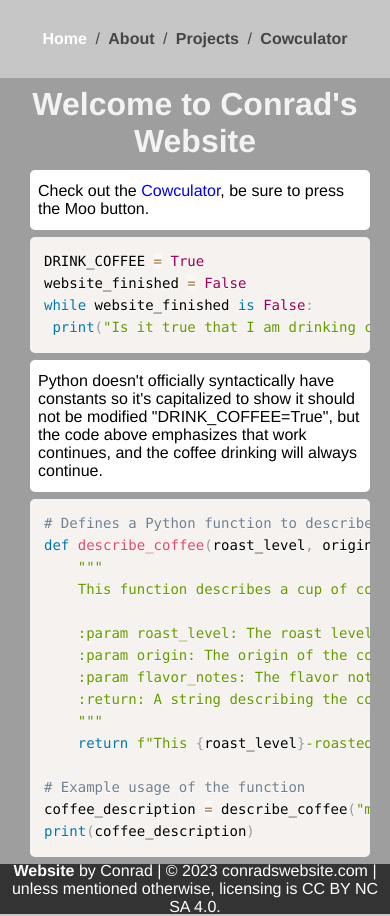
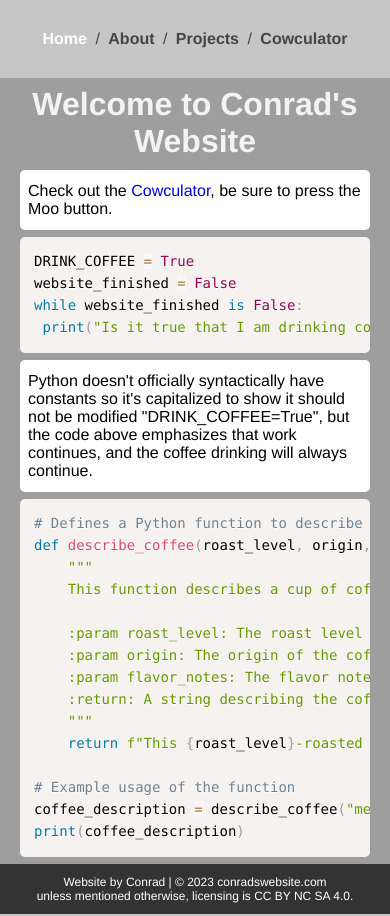
Before and after one commit to conrizzo/conradswebsite, a Vue app: page / in a window 390 px wide. Built offline with nearby package versions, Linux system fonts and the light colour scheme.

Commit message:
fix some mobile resolutions, adjust footer text

```diff
--- a/src/components/FirstFooter.vue
+++ b/src/components/FirstFooter.vue
@@ -1,11 +1,15 @@
 <template>
-
   <footer class="footer">
     <div class="">
       <p>
-        <strong>Website</strong> by
-        <router-link class="footer-links" to="/">Conrad</router-link> | © 2023
-        conradswebsite.com | unless mentioned otherwise, licensing is
+        Website by
+        <a
+          class="footer-links"
+          href="https://github.com/conrizzo"
+          >Conrad</a
+        >
+        | © 2023 conradswebsite.com <br />
+        unless mentioned otherwise, licensing is
         <a
           class="footer-links"
           href="http://creativecommons.org/licenses/by-nc-sa/4.0/"
@@ -14,7 +18,6 @@
       </p>
     </div>
   </footer>
-
 </template>
 
 <script>
@@ -36,12 +39,9 @@ export default {
   color: rgb(181, 0, 181);
 }
 
-
-
-
-
 footer {
   margin-top: auto;
   height: 50px;
+  font-size: 12px;
 }
 </style>
--- a/src/views/AboutView.vue
+++ b/src/views/AboutView.vue
@@ -21,6 +21,9 @@
     <!-- Aside area -->
     <AsideContent class="aside"> </AsideContent>
   </div>
+  <div class="push-footer-low-res">
+    <!-- Force the footer to the bottom of this page, can make this a better fix later!!!!!! -->
+  </div>
   <FirstFooter></FirstFooter>
 </template>
 
@@ -41,4 +44,10 @@ export default {
 h1 {
   text-align: center;
 }
+
+@media only screen and (max-width: 900px){
+  .push-footer-low-res{
+  height: 500px;
+  }
+}
 </style>
--- a/src/views/HomeView.vue
+++ b/src/views/HomeView.vue
@@ -70,6 +70,11 @@ export default {
 
 
 <style scoped>
+
+h1 {
+  text-align: center;
+  padding-top: 0.25em;
+}
 p.homeview {
   padding-top: 0.75em;
   padding-bottom: 0.75em;
@@ -85,10 +90,7 @@ p.homeview {
   border-radius: 5px;
 }
 
-h1 {
-  text-align: center;
-  padding-top: 0.25em;
-}
+
 
 .hhh {
   page-break-inside: avoid;
@@ -104,4 +106,14 @@ h1 {
 .custom-background-home-page {
   background-color: rgb(158, 158, 158);
 }
+
+/* Adjust the padding for mobile resolution for this block */
+@media only screen and (max-width: 900px){
+  p.homeview{
+    margin-left: 20px;
+  }
+  .hhh{
+    margin-left: 20px;
+}
+}
 </style>
```
